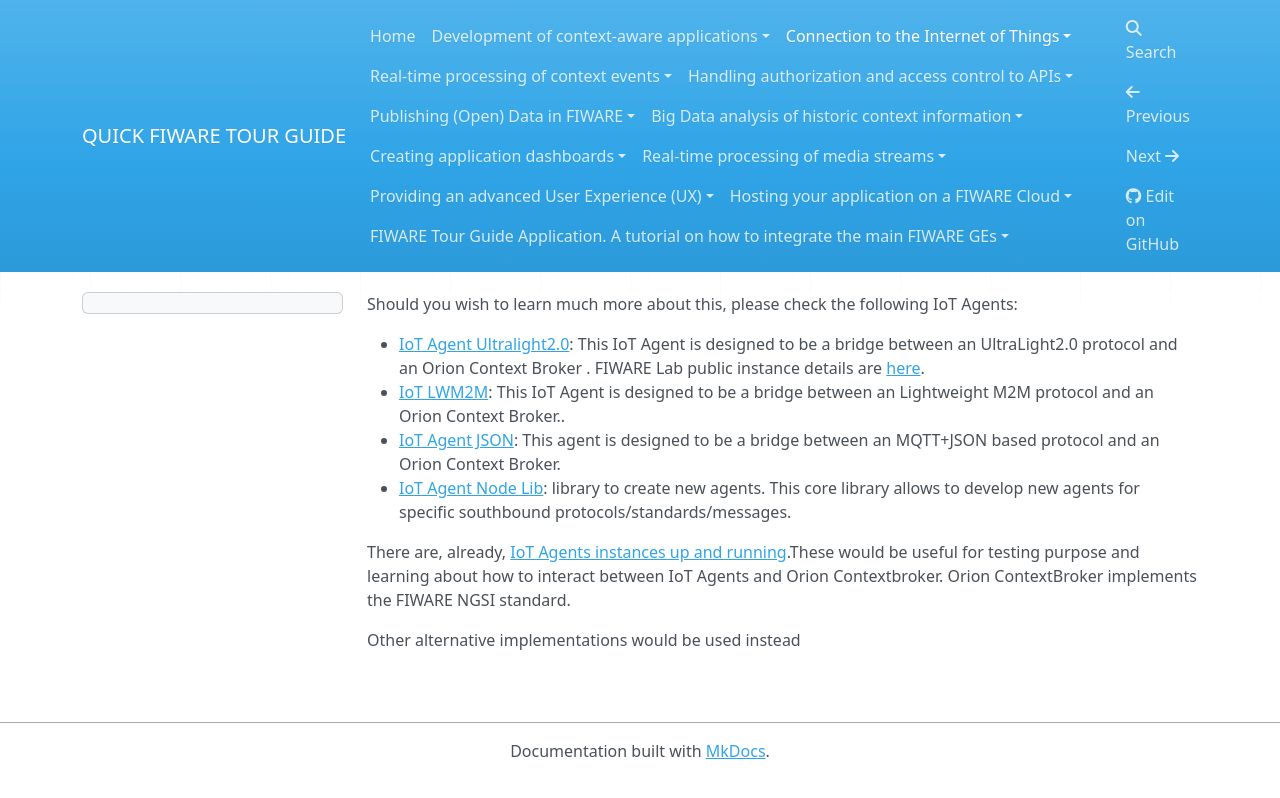
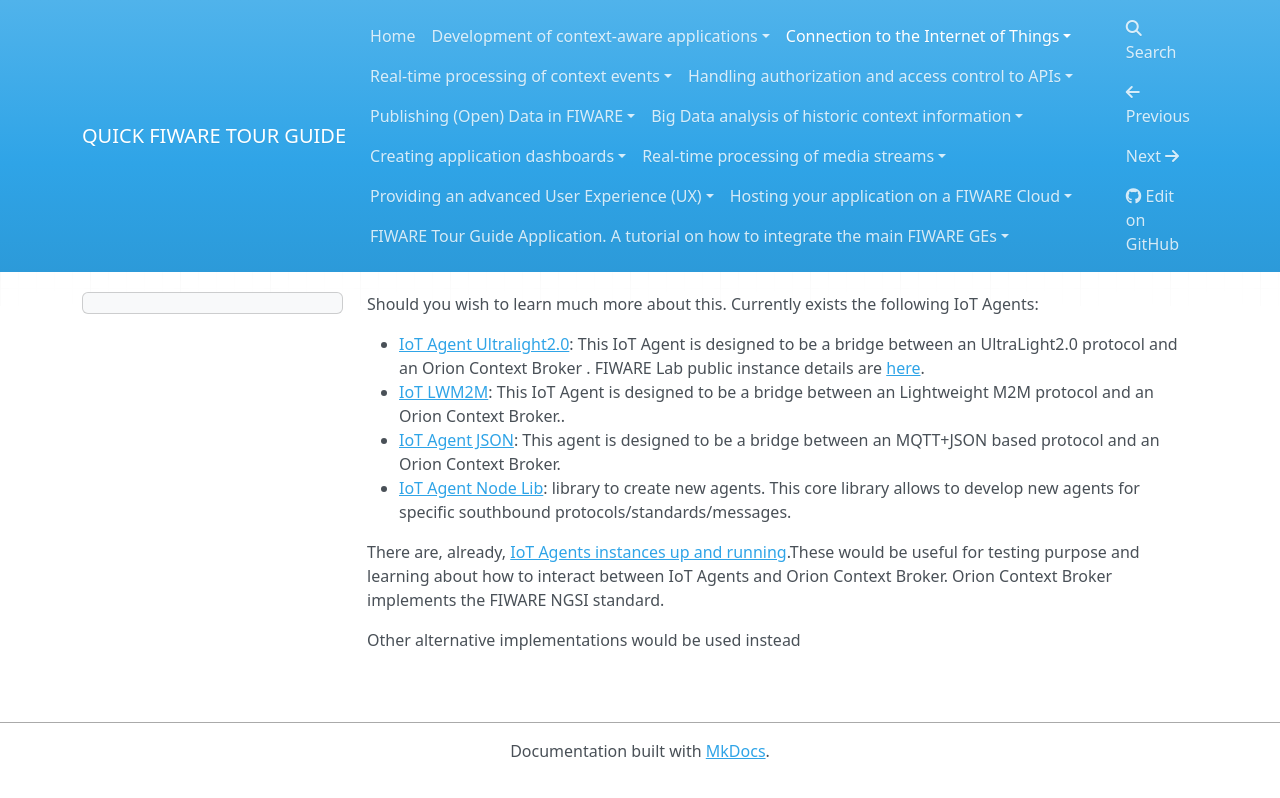
Before and after one commit to FIWARE-Ops/docs.TourGuide, an MkDocs documentation site: the page built from doc/connection-to-the-internet-of-things/deep-dive.md, in a window 1280 px wide. Shown: the top 798 px of the page. Built offline with MkDocs 1.6.1, drawn with Linux system fonts in a browser that asks for light colours; nearby versions of some CDN libraries; comment, search, counter and statistics services are not loaded; old or Windows-style settings are respelled for this version of MkDocs.

Commit message:
Update deep-dive.md
Updated changes

```diff
--- a/doc/connection-to-the-internet-of-things/deep-dive.md
+++ b/doc/connection-to-the-internet-of-things/deep-dive.md
@@ -1,11 +1,11 @@
-Should you wish to learn much more about this, please check the following IoT Agents:
+Should you wish to learn much more about this. Currently exists the following IoT Agents:
 
 - [IoT Agent Ultralight2.0](https://github.com/Fiware/iot.IoTagent-UL): This IoT Agent is designed to be a bridge between an UltraLight2.0 protocol and an Orion Context Broker . FIWARE Lab public instance details are [here](https://catalogue.fiware.org/enablers/backend-device-management-idas/instances).
 - [IoT LWM2M](https://github.com/Fiware/iot.IoTagent-LWM2M): This IoT Agent is designed to be a bridge between an Lightweight M2M protocol and an Orion Context Broker..
 - [IoT Agent JSON](https://github.com/Fiware/iot.IoTagent-JSON): This agent is designed to be a bridge between an MQTT+JSON based protocol and an Orion Context Broker.
 - [IoT Agent Node Lib](https://github.com/Fiware/iot.IoTagent-node-lib): library to create new agents. This core library allows to develop new agents for specific southbound protocols/standards/messages.
 
-There are, already, [IoT Agents instances up and running](https://catalogue.fiware.org/enablers/backend-device-management-idas/instances).These would be useful for testing purpose and learning about how to interact between IoT Agents and Orion Contextbroker.
-Orion ContextBroker implements the FIWARE NGSI standard.
+There are, already, [IoT Agents instances up and running](https://catalogue.fiware.org/enablers/backend-device-management-idas/instances).These would be useful for testing purpose and learning about how to interact between IoT Agents and Orion Context Broker.
+Orion Context Broker implements the FIWARE NGSI standard.
 
 Other alternative implementations would be used instead
```
